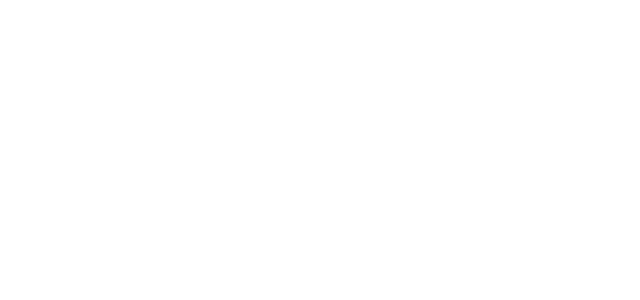
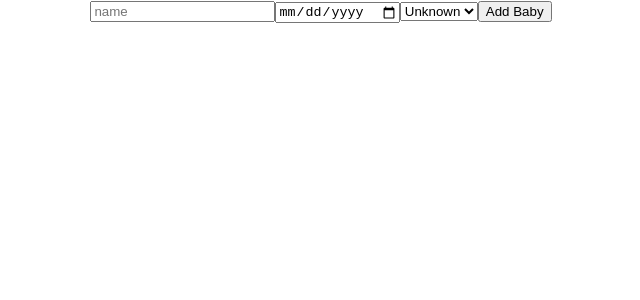
Before and after one commit to iamconnaught/capstone-daddio-react, a React (Create React App) app: page /baby/new in a window 1280 px wide. Shown: the top 300 px of the page, without its empty margins (319-959 px from the left). Built offline with nearby package versions, Linux system fonts and the light colour scheme.

Commit message:
fixed countdown to increase days to count

```diff
--- a/src/App.js
+++ b/src/App.js
@@ -5,7 +5,8 @@
 import Register from './Register';
 import Home from './Home';
 import User from './User';
-import RandomName from './RandomName';
+import CreateBaby from './CreateBaby';
+import EditBaby from './EditBaby';
 
 
 function App() {
@@ -16,7 +17,8 @@
         <Route exact path="/auth/login" component={ Login } />
         <Route exact path="/auth/register" component={ Register }/>
         <Route exact path="/user" component={ User }/>
-        <Route exact path="/name/random" component={ RandomName }/>
+        <Route exact path="/baby/new" component={ CreateBaby }/>
+        <Route exact path="/baby/edit" component={ EditBaby }/>
       </Switch>
     </main>
   );
--- a/src/Baby/index.js
+++ b/src/Baby/index.js
@@ -1,5 +1,6 @@
 import React, { Component } from 'react';
 import Countdown from '../Countdown';
+import { Link } from 'react-router-dom';
 
 class Baby extends Component {
 	constructor(){
@@ -24,13 +25,52 @@
 			list: fetchedData
 		});
 	}
+	deleteBaby = async (e) => {
+		e.preventDefault();
+		console.log(e.currentTarget.parentNode.dataset);
+		try {
+			const deletedBaby = await fetch(process.env.REACT_APP_BACKEND_URL + '/baby/' + e.currentTarget.parentNode.dataset.babyId, {
+				method: "DELETE",
+				credentials: 'include'
+			})
+			console.log('deletedBaby');
+			console.log(deletedBaby);
+			this.componentDidMount()
+		} catch (err){
+			console.error(err)
+		}
+	}
+	// editBaby = async (e) => {
+	// 	e.preventDefault();
+	// 	console.log(e.currentTarget.parentNode.dataset);
+	// 	try {
+	// 		const updatedBaby = await fetch(process.env.REACT_APP_BACKEND_URL + '/baby/' + e.currentTarget.parentNode.dataset.babyId, {
+	// 			method: "PUT",
+	// 			credentials: 'include',
+	// 			body: JSON.stringify(this.state),
+	// 			headers:{
+	// 	        'Content-Type': 'application/json'
+	// 	    		}
+	// 		})
+	// 		const parsedResponse = await updatedBaby.json();
+	// 		if(parsedResponse.status === 200){
+	//     		this.props.history.push('../user/profile');
+	//     	}
+	// 	} catch (err){
+	// 		console.error(err)
+	// 	}
+
+	// }
 	render(){
 		console.log(this.state.list);
 		const babyList = this.state.list.map((baby) => {
 			return(
 				<li data-baby-id={baby._id} key={baby._id}>
-					<span>{baby.name}</span>
-					<Countdown timeTilDate={baby.dateOfBirth} timeFormat="MM DD YYYY"/>
+					<span>{baby.name}</span><br/>
+					<span>{baby.dateOfBirth}</span><br/>
+					<button onClick={this.deleteBaby}>Delete</button>
+					<Link to="/baby/edit" name={baby.name} gender={baby.gender} dateOfBirth={baby.dateOfBirth}>Edit</Link>
+					<Countdown timeTilDate={baby.dateOfBirth} timeFormat="YYYY-MM-DD"/>
 
 				</li>
 			)
--- a/src/Countdown/index.js
+++ b/src/Countdown/index.js
@@ -17,7 +17,7 @@
 			const then = moment(timeTilDate, timeFormat);
 			const now = moment();
 			const countdown = moment(then - now);
-			const days = countdown.format('D');
+			const days = countdown.format('DDD');
 			const hours = countdown.format('HH');
 			const minutes = countdown.format('mm');
 			const seconds = countdown.format('ss');
@@ -33,7 +33,7 @@
 	render() {
 		const { days, hours, minutes, seconds } = this.state;
 
-        const daysRadius = mapNumber(days, 30, 0, 0, 360);
+        const daysRadius = mapNumber(days, 280, 0, 0, 360);
         const hoursRadius = mapNumber(hours, 24, 0, 0, 360);
         const minutesRadius = mapNumber(minutes, 60, 0, 0, 360);
         const secondsRadius = mapNumber(seconds, 60, 0, 0, 360);
--- /dev/null
+++ b/src/CreateBaby/index.js
@@ -0,0 +1,55 @@
+import React, { Component } from 'react';
+
+class CreateBaby extends Component {
+	constructor(){
+		super();
+		this.state = {
+			name: null,
+			gender: "unknown",
+			dateOfBirth: null
+
+		}
+	}
+	handleChange = (e) => {
+		this.setState({[e.target.name]: e.target.value});
+
+	}
+	handleSubmit = async (e) => {
+		e.preventDefault();
+		try {
+			const babyResponse = await fetch(`${process.env.REACT_APP_BACKEND_URL}/baby/new`, {
+				method: 'POST',
+		      	credentials: 'include',
+		      	body: JSON.stringify(this.state),
+		      	headers:{
+		        	'Content-Type': 'application/json'
+		    		}
+			})
+			const parsedResponse = await babyResponse.json();
+        	if(parsedResponse.status === 200){
+	    		this.props.history.push('../user');
+	    	}
+		} catch (err){
+			console.error(err)
+		}
+	}
+	render(){
+		return(
+			<div>
+				<form onSubmit={this.handleSubmit}>
+					<input type="text" name="name" placeholder="name" onChange={this.handleChange}/>
+					<input type="date" name="date" placeholder="YYYY-MM-DD" onChange={this.handleChange}/>
+					<select>
+						<option value="Unknown">Unknown</option>
+						<option value="Boy">Boy</option>
+						<option value="Girl">Girl</option>
+					</select>
+					<button type="submit"> Add Baby </button>
+				</form>
+			</div>
+
+			)
+	}
+}
+
+export default CreateBaby;
--- /dev/null
+++ b/src/EditBaby/index.js
@@ -0,0 +1,41 @@
+import React, { Component } from 'react';
+
+class EditBaby extends Component {
+	constructor(props){
+		super(props);
+		this.state = {
+			name: '',
+			gender: "Unknown",
+			dateOfBirth: null
+		}
+	}
+	handleChange = (e) => {
+		this.setState({[e.target.name]: e.target.value});
+
+	}
+	handleSubmit = (e) => {
+		e.preventDefault();
+		console.log('this.props');
+		console.log(this.props);
+	}
+	render(){
+		return(
+			<div>
+				<form onSubmit={this.handleSubmit}>
+					<input type="text" name="name" placeholder="name" onChange={this.handleChange}/>
+					<input type="date" name="date" placeholder="YYYY-MM-DD" onChange={this.handleChange}/>
+					<select>
+						<option value="Unknown">Unknown</option>
+						<option value="Boy">Boy</option>
+						<option value="Girl">Girl</option>
+					</select>
+					<button type="submit"> Add Baby </button>
+				</form>
+			</div>
+
+			)
+	}
+
+}
+
+export default EditBaby;
--- a/src/User/index.js
+++ b/src/User/index.js
@@ -10,6 +10,7 @@
 		return(
 			<div>
 				<h1>User Profile</h1>
+				<Link to='/baby/new'>Add a Baby</Link>
 				<RandomName />
 				<Countdown timeTilDate="06 10 2019" timeFormat="MM DD YYYY"/>
 				<Baby />
```
